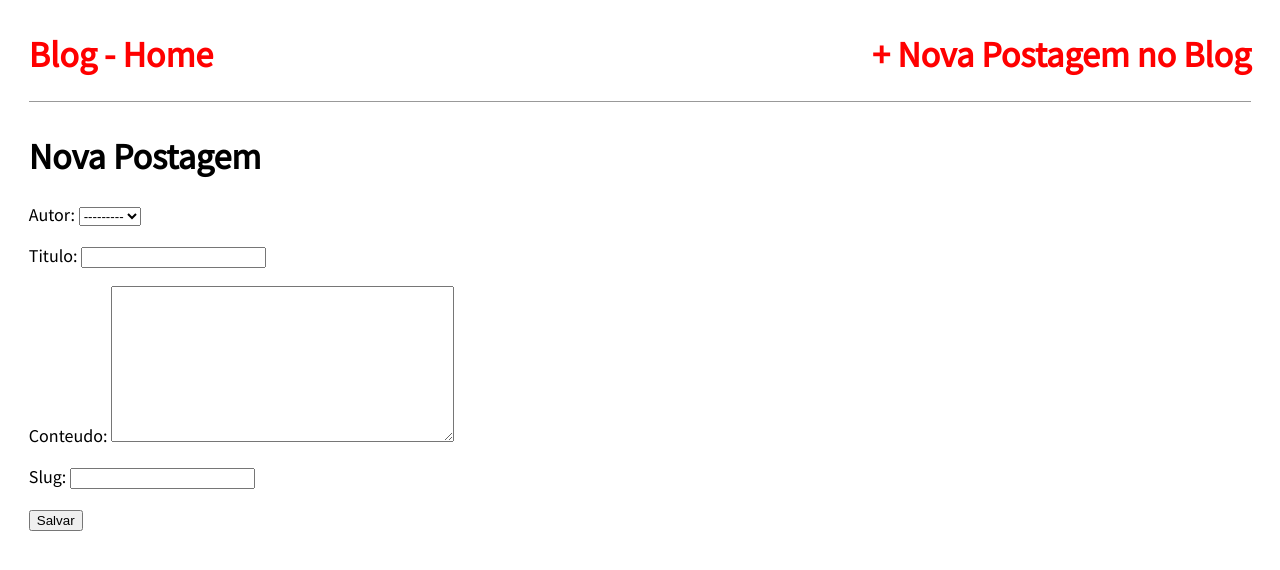
After one commit to froglio/meu_site_teste, a Django app: page /post/new in a window 1280 px wide. The commit adds this page. Shown: the top 570 px of the page. Run offline with Django 3.2, Linux system fonts and the light colour scheme.

```diff
--- a/blog/models.py
+++ b/blog/models.py
@@ -46,7 +46,7 @@ class Post(models.Model):
     published = PublishedManager()
 
     def get_absolute_url(self):
-        return reverse('post_detail', args=[self.pk, self.slug])
+        return reverse('post_detail', args=[self.slug, self.pk])
 
     class Meta:
         ordering = ('publicado',)
--- a/blog/templates/blog/post_detail.html
+++ b/blog/templates/blog/post_detail.html
@@ -6,6 +6,10 @@
     <div class="post-entry">
         <h2>{{ custom.titulo }}</h2>
         <p>{{ custom.conteudo }}</p>
+        <p>{{ custom.status }}</p>
+        <p>{{ custom.publicado }}</p>
     </div>
 
+    <a href="{% url 'post_edit' custom.slug custom.pk %}">+ Editar Postagem do Blog</a>
+
 {% endblock content %}
--- /dev/null
+++ b/blog/templates/blog/post_new.html
@@ -0,0 +1,13 @@
+{% extends 'base.html' %}
+{% block title %}Blog - Nova Postagem{% endblock title %}
+
+{% block content %}
+
+<h1>Nova Postagem</h1>
+
+<form action="" method="POST"> {% csrf_token %}
+    {{ form.as_p }}
+    <input type="submit" value="Salvar">
+</form>
+
+{% endblock content %}
--- a/blog/urls.py
+++ b/blog/urls.py
@@ -4,5 +4,7 @@ from . import views
 
 urlpatterns = [
     path('', views.BlogListView.as_view(), name='home'),
-    path('post/<int:pk>/<slug:slug>', views.BlogDetailView.as_view(), name='post_detail'),
+    path('post/new', views.BlogCreateView.as_view(), name='post_new'),
+    path('post/<slug:slug>/<int:pk>', views.BlogDetailView.as_view(), name='post_detail'),
+    path('post/<slug:slug>/<int:pk>/edit', views.BlogUpdateView.as_view(), name='post_edit'),
 ]
--- a/blog/views.py
+++ b/blog/views.py
@@ -1,5 +1,6 @@
 from django.shortcuts import render
-from django.views.generic import ListView, DetailView
+from django.views.generic import ListView, DetailView, UpdateView
+from django.views.generic.edit import CreateView
 from . models import Post
 
 
@@ -10,4 +11,14 @@ class BlogListView(ListView):
 class BlogDetailView(DetailView):
     model = Post
     template_name = 'blog/post_detail.html'
-    context_object_name = 'custom'
+    context_object_name = 'custom' # Se nao for usar, o padrao é object
+
+class BlogCreateView(CreateView):
+    model = Post
+    template_name = 'blog/post_new.html'
+    fields = ['autor', 'titulo', 'conteudo', 'slug']
+
+class BlogUpdateView(UpdateView):
+    model = Post
+    template_name = 'blog/post_edit.html'
+    fields = ['autor', 'titulo', 'conteudo', 'slug']
--- a/static/css/style.css
+++ b/static/css/style.css
@@ -5,6 +5,8 @@ a {
 body{
     font-family: 'Source Sans Pro', sans-serif;
     font-size: 18px;
+    padding-left: 1.3rem;
+    padding-right: 1.3rem;
 }
 
 header {
@@ -22,7 +24,6 @@ header h1 a {
 
 .nav-right {
     display: flex;
-    padding-top: 2rem;
 }
 
 .post-entry {
--- a/templates/base.html
+++ b/templates/base.html
@@ -17,7 +17,12 @@
 </head>
 <body>
     <header>
-        <h1><a href="/">Blog - Home</a></h1>
+        <div class="nav-left">
+            <h1><a href="/">Blog - Home</a></h1>
+        </div>
+        <div class="nav-right">
+            <h1><a href="{% url 'post_new' %}">+ Nova Postagem no Blog</a></h1>
+        </div>
     </header>
     <div class="container">
         {% block content %}
```
Also changed, not shown: blog/templates/blog/post_edit.html (added, +13 -0 lines).
